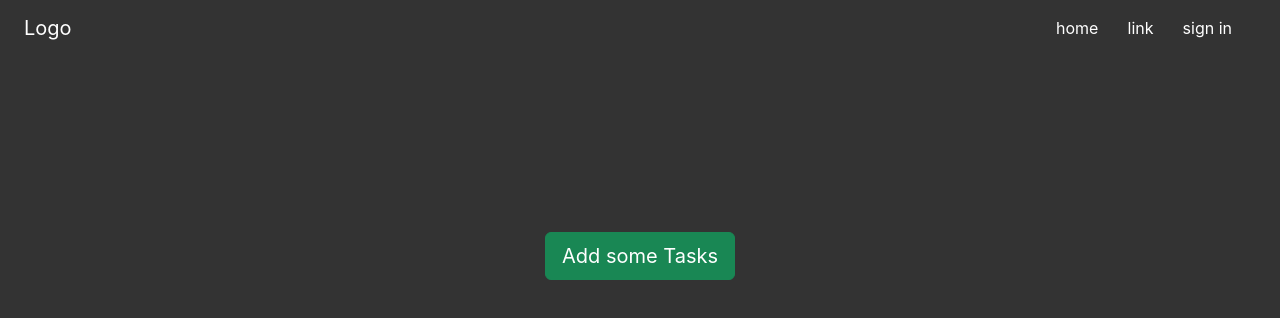
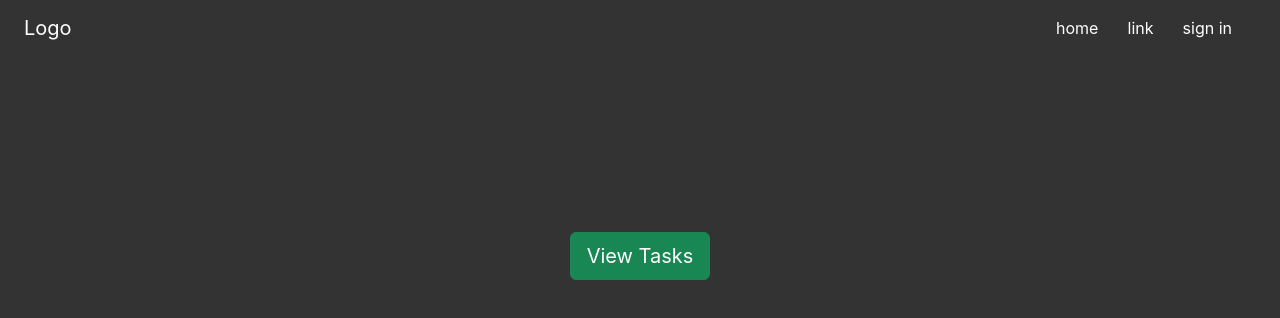
Before and after one commit to phylliswong/to-do-list, a React (Create React App) app: page / in a window 1280 px wide. Shown: the top 318 px of the page. Built offline with nearby package versions, Linux system fonts and the light colour scheme; no server answers; the database is empty.

Commit message:
fix: use todo data as an array (#12)

```diff
--- a/src/components/landing/landing.component.jsx
+++ b/src/components/landing/landing.component.jsx
@@ -4,7 +4,7 @@ import './landing.styles.scss';
 
 const Landing = () => {
   const navigateToHome = () => {
-    console.log(navigateToHome)
+    // console.log(navigateToHome)
   }
 
   return (
@@ -15,7 +15,7 @@ const Landing = () => {
           onClick={navigateToHome}
           className='navigate-home-btn btn btn-lg btn-success'
         >
-          Add some Tasks
+          View Tasks
         </Link>
       </div>
     </Fragment>
--- a/src/routes/home/home.component.jsx
+++ b/src/routes/home/home.component.jsx
@@ -8,7 +8,7 @@ import ToDo from '../../components/to-do/to-do.component';
 import { CategoriesContext } from '../../contexts/categories.context';
 
 import './home.styles.scss';
-// import todos from '../../to-do-data';
+import todos from '../../to-do-data';
 
 const Home = () => {
   const [toDo, setToDo] = useState([]);
@@ -18,8 +18,7 @@ const Home = () => {
   const { categoriesMap } = useContext(CategoriesContext);
 
   useEffect(() => {
-    setToDo(categoriesMap.todos);
-    console.log(categoriesMap.todos);
+    setToDo(todos);
   }, []);
 
   const addTask = () => {
--- a/src/to-do-data.js
+++ b/src/to-do-data.js
@@ -1,7 +1,4 @@
 const todos = [
-  {
-    title: 'todos',
-    items: [
   {
     "id": 1,
     "title": "task 1",
@@ -44,8 +41,6 @@ const todos = [
     "createdAt": 1667253095804,
     "completedOn": ""
   }
-    ]
-  }
 ];
 
 export default todos;
```
Also changed, not shown: src/contexts/categories.context.jsx (line endings or trailing spaces). Lines whose indentation alone changed are shown as unchanged.
